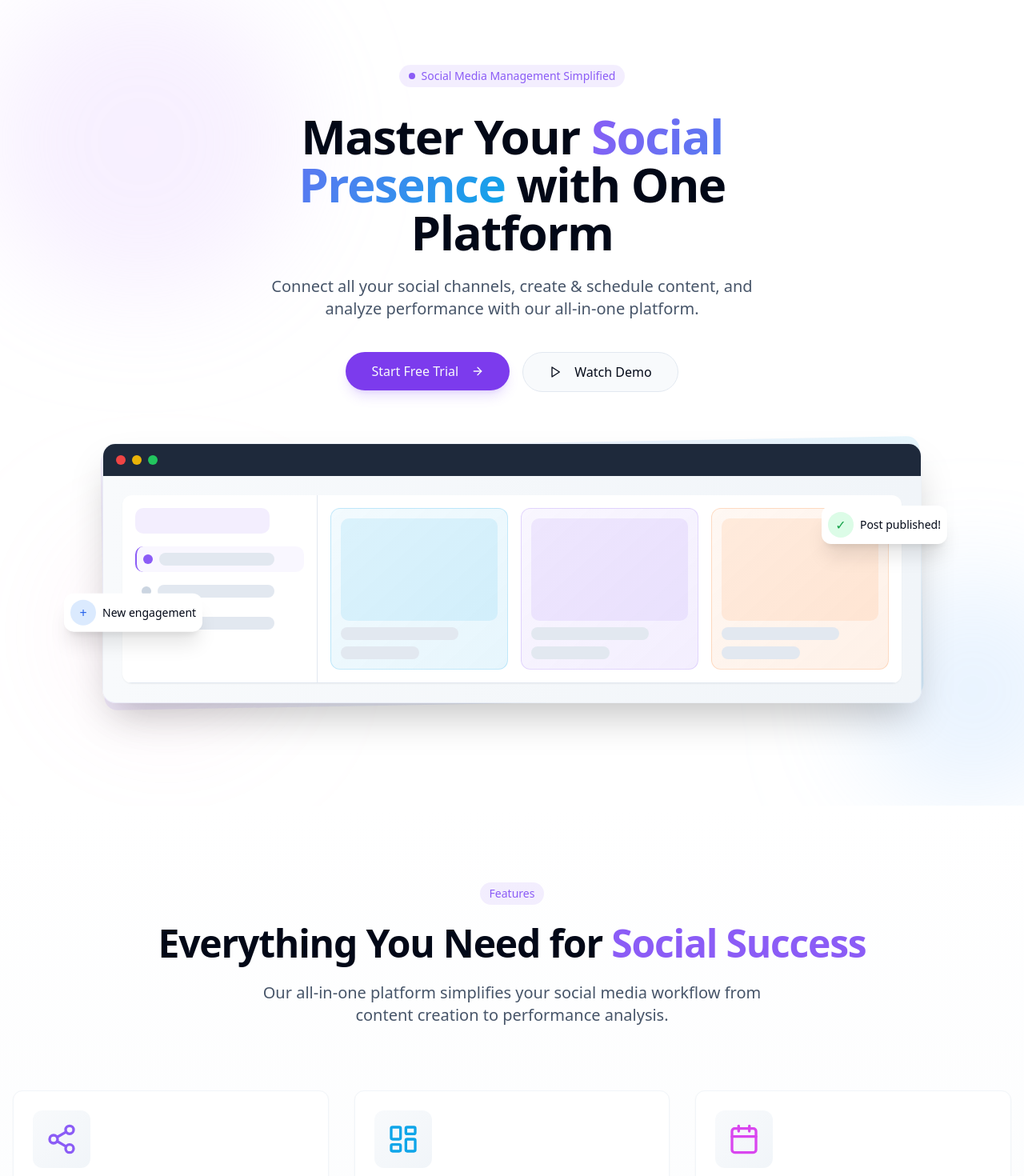
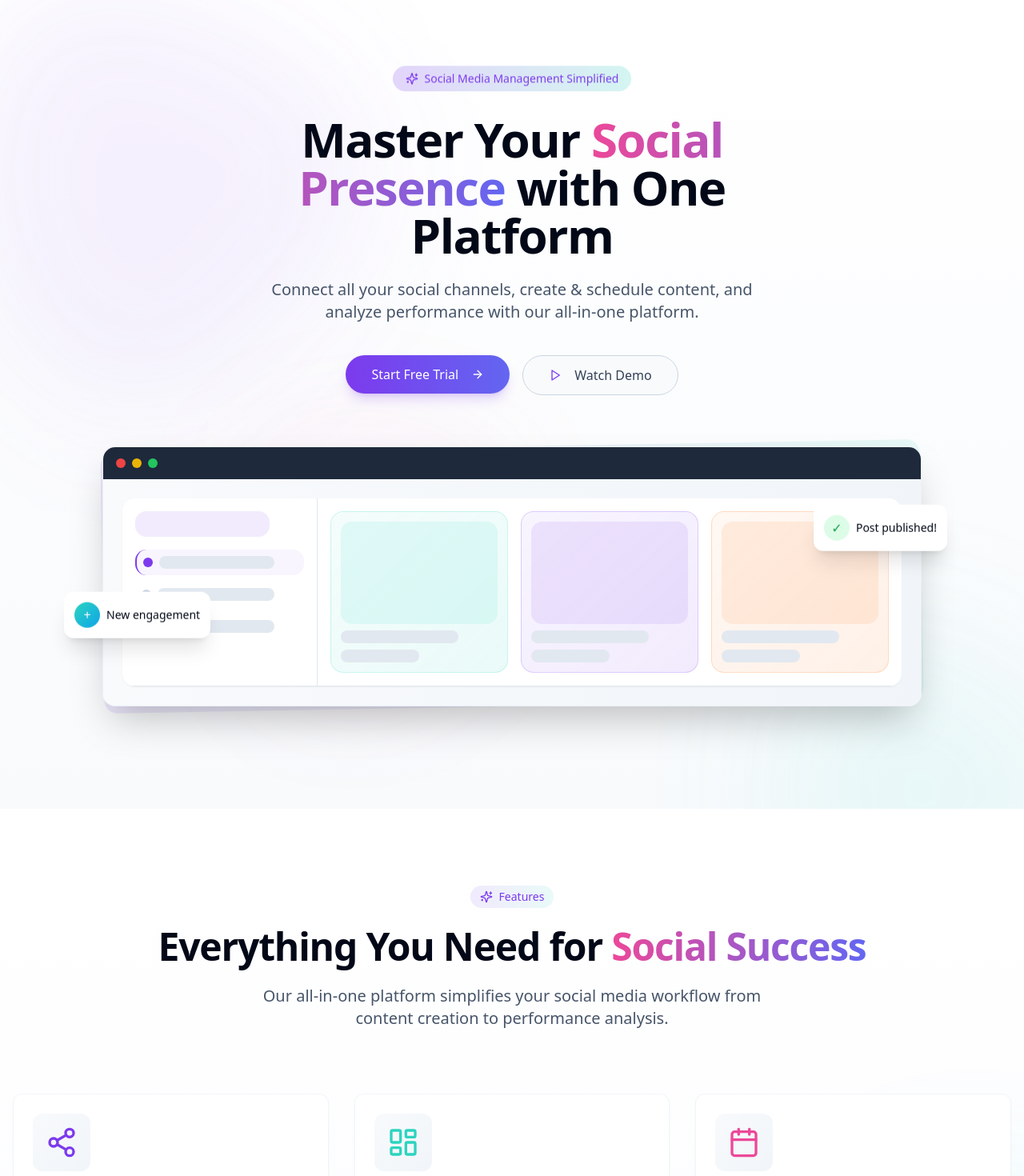
Before and after one commit to aditya-1102/connect-a-poster, a React (Vite) app: page / in a window 1280 px wide. Shown: the part 80-1550 px from the top of the page at 80% size. Built offline with nearby package versions, Linux system fonts and the light colour scheme.

Commit message:
Refactor: Improve design and UI

```diff
--- a/src/components/marketing/FeaturesSection.tsx
+++ b/src/components/marketing/FeaturesSection.tsx
@@ -7,7 +7,8 @@ import {
   FileText,
   Lightbulb,
   Bot,
-  Image as ImageIcon
+  Image as ImageIcon,
+  Sparkles
 } from "lucide-react";
 
 const features = [
@@ -50,14 +51,20 @@ const features = [
 
 const FeaturesSection = () => {
   return (
-    <section id="features" className="py-24 px-4 bg-gradient-to-b from-white to-slate-50">
-      <div className="max-w-7xl mx-auto">
+    <section id="features" className="py-24 px-4 bg-gradient-to-b from-white to-slate-50 relative overflow-hidden">
+      {/* Decorative background elements */}
+      <div className="absolute left-0 top-1/4 w-full h-[500px] skew-y-[-8deg] bg-gradient-to-r from-brand-purple/5 to-brand-blue/5 -z-10"></div>
+      <div className="absolute -right-64 top-1/3 w-[500px] h-[500px] blob-shape bg-brand-teal/5 mix-blend-multiply filter blur-[60px] opacity-70"></div>
+      <div className="absolute -left-64 bottom-0 w-[500px] h-[500px] blob-shape bg-brand-indigo/5 mix-blend-multiply filter blur-[60px] opacity-70"></div>
+
+      <div className="max-w-7xl mx-auto relative z-10">
         <div className="text-center mb-20">
-          <span className="inline-flex items-center px-3 py-1 text-sm font-medium rounded-full bg-brand-purple/10 text-brand-purple mb-6">
+          <span className="inline-flex items-center px-3 py-1 text-sm font-medium rounded-full bg-gradient-to-r from-brand-purple/10 to-brand-blue/10 text-brand-purple mb-6">
+            <Sparkles size={16} className="mr-2" />
             Features
           </span>
           <h2 className="text-4xl md:text-5xl font-bold mb-6 tracking-tight">
-            Everything You Need for <span className="text-brand-purple">Social Success</span>
+            Everything You Need for <span className="soft-gradient-text">Social Success</span>
           </h2>
           <p className="text-xl text-slate-600 max-w-2xl mx-auto">
             Our all-in-one platform simplifies your social media workflow from content creation to performance analysis.
@@ -69,10 +76,11 @@ const FeaturesSection = () => {
             <div
               key={index}
               className="relative group"
+              style={{ animationDelay: `${index * 100}ms` }}
             >
-              <div className="absolute -inset-4 bg-gradient-to-r from-brand-purple/5 to-brand-blue/5 rounded-xl opacity-0 group-hover:opacity-100 transition-opacity duration-300"></div>
-              <div className="relative bg-white rounded-xl p-6 shadow-sm border border-slate-100 hover:border-brand-purple/20 transition-all duration-300 hover:shadow-lg h-full flex flex-col">
-                <div className="mb-5 bg-gradient-to-br from-slate-50 to-slate-100 rounded-xl p-4 w-fit">
+              <div className="absolute -inset-4 bg-gradient-to-r from-brand-purple/5 to-brand-blue/5 rounded-xl opacity-0 group-hover:opacity-100 transition-all duration-500"></div>
+              <div className="relative bg-white rounded-xl p-6 shadow-sm border border-slate-100 hover:border-brand-purple/20 transition-all duration-300 hover:shadow-lg h-full flex flex-col hover:translate-y-[-5px]">
+                <div className="mb-5 bg-gradient-to-br from-slate-50 to-slate-100 rounded-xl p-4 w-fit group-hover:bg-gradient-to-br group-hover:from-brand-purple/5 group-hover:to-brand-blue/5 transition-all duration-300">
                   {feature.icon}
                 </div>
                 <h3 className="text-xl font-bold mb-3">{feature.title}</h3>
--- a/src/components/marketing/HeroSection.tsx
+++ b/src/components/marketing/HeroSection.tsx
@@ -1,37 +1,37 @@
 
 import React from 'react';
 import { Button } from "@/components/ui/button";
-import { ArrowRight, Play } from "lucide-react";
+import { ArrowRight, Play, Sparkles } from "lucide-react";
 
 const HeroSection = () => {
   return (
-    <section className="relative pt-24 pb-32 overflow-hidden bg-white">
+    <section className="relative pt-24 pb-32 overflow-hidden bg-gradient-to-b from-white to-slate-50/50">
       {/* Decorative elements */}
-      <div className="absolute top-0 -left-4 w-96 h-96 bg-purple-300 rounded-full mix-blend-multiply filter blur-3xl opacity-20 animate-float"></div>
-      <div className="absolute bottom-0 -right-20 w-72 h-72 bg-blue-300 rounded-full mix-blend-multiply filter blur-3xl opacity-20 animate-float" style={{ animationDelay: '1s' }}></div>
-      <div className="absolute bottom-20 left-20 w-64 h-64 bg-pink-300 rounded-full mix-blend-multiply filter blur-3xl opacity-10 animate-float" style={{ animationDelay: '2s' }}></div>
+      <div className="absolute top-0 -left-20 w-[500px] h-[500px] blob-shape bg-brand-purple/10 mix-blend-multiply filter blur-[80px] opacity-70 animate-spin-slow"></div>
+      <div className="absolute -bottom-40 -right-20 w-[400px] h-[400px] blob-shape bg-brand-blue/10 mix-blend-multiply filter blur-[80px] opacity-70 animate-spin-slow" style={{ animationDirection: 'reverse', animationDuration: '25s' }}></div>
+      <div className="absolute bottom-40 left-1/4 w-[300px] h-[300px] blob-shape bg-brand-pink/10 mix-blend-multiply filter blur-[80px] opacity-50 animate-pulse-slow"></div>
 
       <div className="max-w-7xl mx-auto px-4 sm:px-6 lg:px-8 relative z-10">
         <div className="max-w-3xl mx-auto text-center mb-16">
           <div className="inline-block animate-float">
-            <span className="inline-flex items-center px-3 py-1 text-sm font-medium rounded-full bg-brand-purple/10 text-brand-purple mb-6">
-              <span className="inline-block w-2 h-2 bg-brand-purple rounded-full mr-2"></span>
+            <span className="inline-flex items-center px-4 py-1.5 text-sm font-medium rounded-full bg-gradient-to-r from-brand-purple/20 to-brand-blue/20 text-brand-purple mb-6 backdrop-blur-sm">
+              <Sparkles size={16} className="mr-2 text-brand-purple" />
               Social Media Management Simplified
             </span>
           </div>
 
           <h1 className="text-5xl md:text-6xl font-bold tracking-tight mb-6 leading-tight">
-            Master Your <span className="gradient-text">Social Presence</span> with One Platform
+            Master Your <span className="soft-gradient-text">Social Presence</span> with One Platform
           </h1>
           <p className="text-xl text-slate-600 mb-10 max-w-2xl mx-auto">
             Connect all your social channels, create & schedule content, and analyze performance with our all-in-one platform.
           </p>
           <div className="flex flex-col sm:flex-row justify-center gap-4">
-            <Button size="lg" className="text-base px-8 py-6 shadow-lg shadow-brand-purple/20 rounded-full">
+            <Button size="lg" className="bg-gradient-to-r from-brand-purple to-brand-indigo text-white hover:opacity-90 transition-all duration-300 text-base px-8 py-6 shadow-lg shadow-brand-purple/20 rounded-full">
               Start Free Trial <ArrowRight size={18} className="ml-2" />
             </Button>
-            <Button size="lg" variant="outline" className="text-base px-8 py-6 rounded-full">
-              <Play size={18} className="mr-2" /> Watch Demo
+            <Button size="lg" variant="outline" className="text-slate-700 border-slate-300 hover:border-brand-purple/50 hover:bg-brand-purple/5 text-base px-8 py-6 rounded-full">
+              <Play size={18} className="mr-2 text-brand-purple" /> Watch Demo
             </Button>
           </div>
         </div>
@@ -39,7 +39,7 @@ const HeroSection = () => {
         {/* Hero Image */}
         <div className="relative mx-auto max-w-5xl">
           <div className="absolute inset-0 bg-gradient-to-r from-brand-purple/10 to-brand-blue/10 transform -rotate-1 rounded-2xl"></div>
-          <div className="relative overflow-hidden border border-slate-200/60 shadow-2xl rounded-2xl">
+          <div className="relative overflow-hidden border border-slate-200/60 shadow-2xl rounded-2xl glass-card">
             <div className="bg-slate-800 h-10 flex items-center px-4">
               <div className="flex space-x-2">
                 <div className="w-3 h-3 bg-red-500 rounded-full"></div>
@@ -92,15 +92,15 @@ const HeroSection = () => {
           </div>
 
           {/* Floating elements */}
-          <div className="absolute -right-8 top-1/4 bg-white rounded-lg shadow-xl p-2 animate-float" style={{ animationDelay: '1.5s' }}>
+          <div className="absolute -right-8 top-1/4 bg-white rounded-xl shadow-xl p-3 animate-float glass-card" style={{ animationDelay: '1.5s' }}>
             <div className="flex items-center gap-2">
               <div className="w-8 h-8 bg-green-100 rounded-full flex items-center justify-center text-green-600">✓</div>
               <div className="text-sm font-medium">Post published!</div>
             </div>
           </div>
-          <div className="absolute -left-12 bottom-1/4 bg-white rounded-lg shadow-xl p-2 animate-float" style={{ animationDelay: '2s' }}>
+          <div className="absolute -left-12 bottom-1/4 bg-white rounded-xl shadow-xl p-3 animate-float glass-card" style={{ animationDelay: '2s' }}>
             <div className="flex items-center gap-2">
-              <div className="w-8 h-8 bg-blue-100 rounded-full flex items-center justify-center text-blue-600">+</div>
+              <div className="w-8 h-8 bg-gradient-to-br from-brand-blue to-brand-teal rounded-full flex items-center justify-center text-white">+</div>
               <div className="text-sm font-medium">New engagement</div>
             </div>
           </div>
--- a/src/index.css
+++ b/src/index.css
@@ -17,7 +17,7 @@
     --primary: 262 83% 58%;
     --primary-foreground: 210 40% 98%;
 
-    --secondary: 199 89% 48%;
+    --secondary: 189 94% 43%;
     --secondary-foreground: 210 40% 98%;
 
     --muted: 210 40% 96.1%;
@@ -33,7 +33,7 @@
     --input: 214.3 31.8% 91.4%;
     --ring: 262 83% 58%;
 
-    --radius: 0.75rem;
+    --radius: 1rem;
 
     --sidebar-background: 0 0% 98%;
     --sidebar-foreground: 240 5.3% 26.1%;
@@ -58,7 +58,7 @@
     --primary: 263 70% 50%;
     --primary-foreground: 210 40% 98%;
 
-    --secondary: 199 89% 48%;
+    --secondary: 189 94% 43%;
     --secondary-foreground: 210 40% 98%;
 
     --muted: 217.2 32.6% 17.5%;
@@ -92,6 +92,10 @@
     @apply bg-clip-text text-transparent bg-hero-pattern;
   }
 
+  .soft-gradient-text {
+    @apply bg-clip-text text-transparent bg-gradient-soft;
+  }
+
   .feature-card {
     @apply rounded-xl p-6 bg-white shadow-lg border border-slate-100 hover:shadow-xl transition-shadow duration-300;
   }
@@ -103,4 +107,12 @@
   .section-subtitle {
     @apply text-lg text-slate-600 max-w-3xl mx-auto mb-12;
   }
+
+  .glass-card {
+    @apply bg-white/70 backdrop-blur-sm border border-white/30 shadow-xl;
+  }
+
+  .blob-shape {
+    border-radius: 30% 70% 70% 30% / 30% 30% 70% 70%;
+  }
 }
--- a/src/pages/Index.tsx
+++ b/src/pages/Index.tsx
@@ -12,9 +12,9 @@ import Footer from '@/components/marketing/Footer';
 
 const Index = () => {
   return (
-    <div className="min-h-screen bg-background">
+    <div className="min-h-screen bg-background overflow-x-hidden">
       <NavBar />
-      <main className="overflow-hidden">
+      <main>
         <HeroSection />
         <FeaturesSection />
         <IntegrationsSection />
--- a/tailwind.config.ts
+++ b/tailwind.config.ts
@@ -54,10 +54,12 @@ export default {
 					foreground: 'hsl(var(--card-foreground))'
 				},
 				brand: {
-					purple: '#8B5CF6',
-					blue: '#0EA5E9',
+					purple: '#7C3AED',
+					blue: '#2DD4BF',
 					orange: '#F97316',
-					pink: '#D946EF',
+					pink: '#EC4899',
+					teal: '#0EA5E9',
+					indigo: '#6366F1',
 				},
 				sidebar: {
 					DEFAULT: 'hsl(var(--sidebar-background))',
@@ -109,17 +111,37 @@ export default {
 					'50%': {
 						transform: 'translateY(-10px)'
 					}
+				},
+				'pulse-slow': {
+					'0%, 100%': {
+						opacity: '1'
+					},
+					'50%': {
+						opacity: '0.8'
+					}
+				},
+				'spin-slow': {
+					'0%': {
+						transform: 'rotate(0deg)'
+					},
+					'100%': {
+						transform: 'rotate(360deg)'
+					}
 				}
 			},
 			animation: {
 				'accordion-down': 'accordion-down 0.2s ease-out',
 				'accordion-up': 'accordion-up 0.2s ease-out',
 				'fade-in': 'fade-in 0.5s ease-out forwards',
-				'float': 'float 3s ease-in-out infinite'
+				'float': 'float 4s ease-in-out infinite',
+				'pulse-slow': 'pulse-slow 4s ease-in-out infinite',
+				'spin-slow': 'spin-slow 20s linear infinite',
 			},
 			backgroundImage: {
-				'hero-pattern': 'linear-gradient(120deg, #8B5CF6 0%, #0EA5E9 100%)',
-				'feature-gradient': 'linear-gradient(120deg, rgba(139,92,246,0.05) 0%, rgba(14,165,233,0.05) 100%)'
+				'hero-pattern': 'linear-gradient(120deg, #7C3AED 0%, #2DD4BF 100%)',
+				'feature-gradient': 'linear-gradient(120deg, rgba(124,58,237,0.05) 0%, rgba(45,212,191,0.05) 100%)',
+				'gradient-radial': 'radial-gradient(var(--tw-gradient-stops))',
+				'gradient-soft': 'linear-gradient(to right, #EC4899, #6366F1)',
 			}
 		}
 	},
```
Also changed, not shown: src/components/marketing/CtaSection.tsx (+16 -9 lines).
